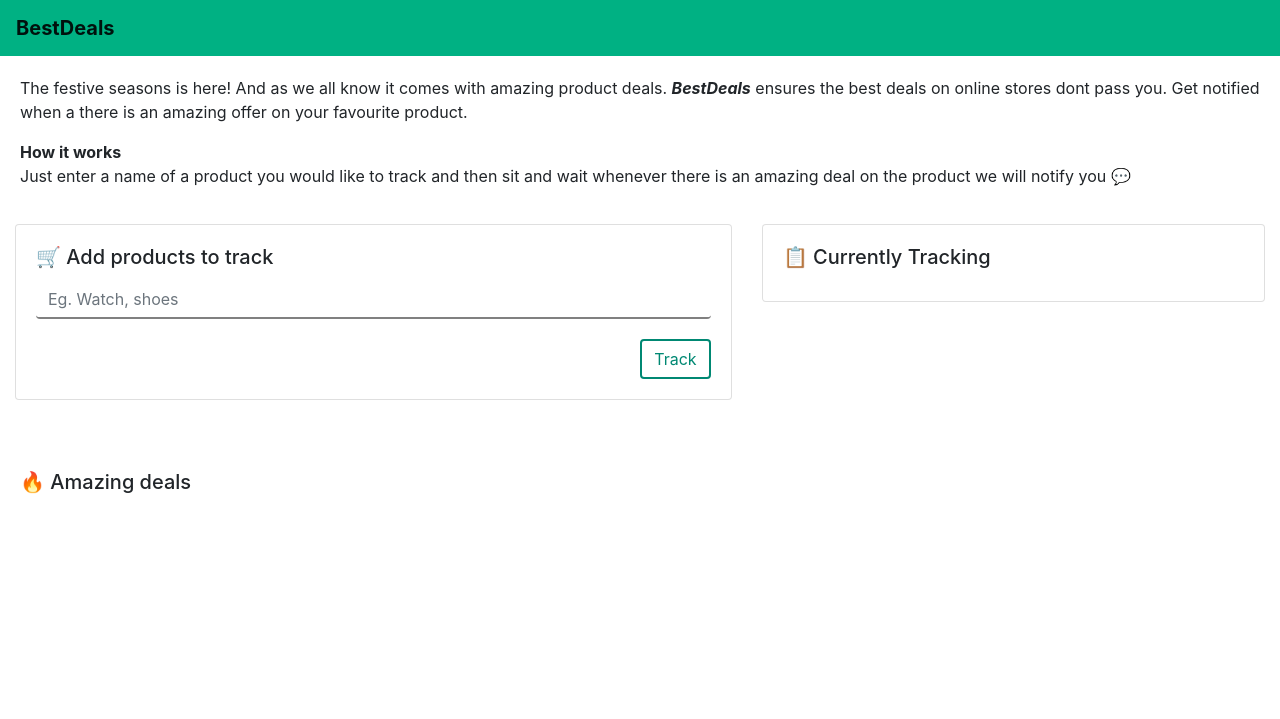
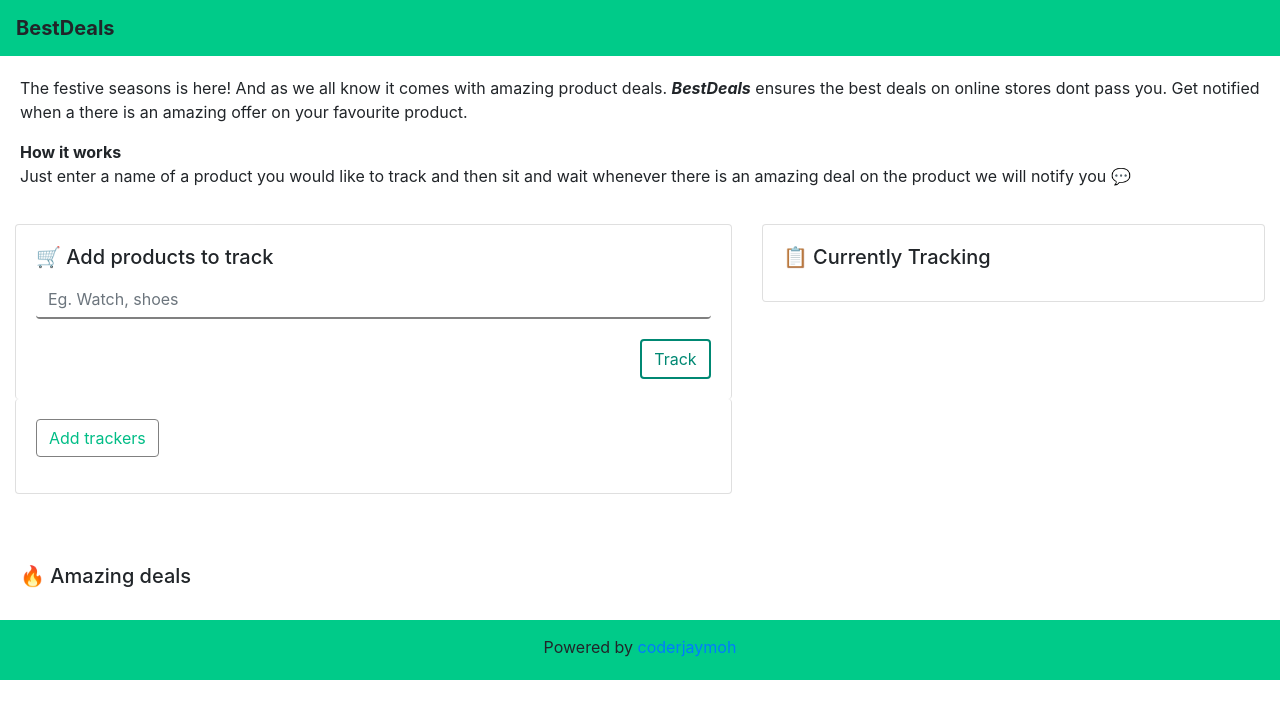
Before and after one commit to coderjaymoh/bestdeals, a Django app: page / in a window 1280 px wide. Shown: the top 719 px of the page. Run offline with Django 3.2, Linux system fonts and the light colour scheme; some libraries are stand-ins or nearby versions.

Commit message:
Finished landing page frontend

```diff
--- a/bestdeals/kilimall.py
+++ b/bestdeals/kilimall.py
@@ -3,7 +3,7 @@ from bestdeals.models import Flashsale
 import pprint
 
 class Scrape:
-    driver = webdriver.Chrome('/home/jaymoh/projects/personal/selenium/bestdeals/chromedriver')
+    # driver = webdriver.Chrome('/home/jaymoh/projects/personal/selenium/bestdeals/chromedriver')
 
     # scraped and foomatted
     def get_flashsales(self):
@@ -23,7 +23,6 @@ class Scrape:
             formatted_flashsale_products.append(each.split('\n'))
 
         # pprint.pprint(formatted_flashsale_products)
-        driver.close()
 
         return formatted_flashsale_products
 
@@ -34,6 +33,8 @@ class Scrape:
                 product_price = each[2].split()[1].replace(',',''),
                 cash_saved = each[3].split()[2].replace(',','')
 
+                print(product_price,products_left,cash_saved)
+
                 # print(product_price,products_left,cash_saved)
                 # flashsales_save = Flashsale(
                 #     product_descriptions = each[0],
--- a/bestdeals/templates/index.html
+++ b/bestdeals/templates/index.html
@@ -16,7 +16,7 @@
   <body>
 
     <!-- style nav -->
-    <nav class="navbar navbar-light">
+    <nav class="navbar">
         <span class="navbar-brand mb-0 h1"><b>BestDeals</b></span>
     </nav>
 
@@ -35,7 +35,7 @@
             </div>
           <div class="row">
               <div class="col-sm-7">
-                <div class="card">
+                <div class="card add-product-card">
                   <div class="card-body">
                     <h5 class="card-title">🛒 Add products to track</h5>
                     {% csrf_token %}
@@ -45,6 +45,62 @@
                   </form>
                   </div>
                 </div>
+                <div class="card add-tracker-card">
+                    <div class="card-body">
+                        <p>
+                            <button class="btn btn-primary add-tracker-button" type="button" data-toggle="collapse" data-target="#collapseExample" aria-expanded="false" aria-controls="collapseExample">
+                              Add trackers
+                            </button>
+                          </p>
+                          <div class="collapse" id="collapseExample">
+                            <div class="card card-body">
+                              <p>Get notified for products in the range of</p>
+                              <form method="POST" action="">
+                                  <div class="row">
+                                    <div class="col">
+                                      <input type="text" class="form-control" placeholder="Min amount">
+                                    </div>
+                                    <div class="col">
+                                      <input type="text" class="form-control" placeholder="Max amount">
+                                    </div>
+                                  </div>
+                                  <p><br>Select categories you would like the price range applied on</p>
+                                  <div class="form-check add-trackers-checkbox">
+                                      <input class="form-check-input" type="checkbox" value="" id="defaultCheck1">
+                                      <label class="form-check-label" for="defaultCheck1">
+                                        Phones and accesories
+                                      </label>
+                                    </div>
+                                    <div class="form-check">
+                                        <input class="form-check-input" type="checkbox" value="" id="defaultCheck1">
+                                        <label class="form-check-label" for="defaultCheck1">
+                                          Computers and Accesories
+                                        </label>
+                                      </div>
+                                      <div class="form-check">
+                                          <input class="form-check-input" type="checkbox" value="" id="defaultCheck1">
+                                          <label class="form-check-label" for="defaultCheck1">
+                                            Electronics
+                                          </label>
+                                        </div>
+                                        <div class="form-check">
+                                            <input class="form-check-input" type="checkbox" value="" id="defaultCheck1">
+                                            <label class="form-check-label" for="defaultCheck1">
+                                              Home and Living
+                                            </label>
+                                          </div>
+                                          <div class="form-check">
+                                              <input class="form-check-input" type="checkbox" value="" id="defaultCheck1">
+                                              <label class="form-check-label" for="defaultCheck1">
+                                                Fashion
+                                              </label>
+                                            </div>
+                                    <input type="submit" class="btn track-product-button" value="Track">
+                                </form>
+                              </div>
+                          </div>
+                    </div>
+                  </div>
               </div>
               <div class="col-sm-5">
                 <div class="card">
@@ -63,6 +119,9 @@
         </div>
 
     </section>
+    <footer class="footer">
+        <p>Powered by <a href="https://github.com/coderjaymoh">coderjaymoh</a></p>
+      </footer>
 
     <!-- Optional JavaScript -->
     <!-- jQuery first, then Popper.js, then Bootstrap JS -->
@@ -77,7 +136,7 @@
 
   <style>
       nav{
-        background-color: rgb(0, 177, 131);
+        background-color: rgb(0, 203, 137);
       }
 
       .main{
@@ -128,12 +187,46 @@
       margin-top: 50px;
       border: none;
     }
+
+    .add-tracker-card{
+      border-top: none;
+    }
+
+    .add-product-card{
+      border-bottom: none;
+    }
+
+    .add-tracker-button{
+      color: rgb(0, 189, 134);
+      background-color: white;
+      border-color: gray;
+    }
+
+    .add-tracker-button:hover{
+      background-color: rgb(0, 189, 134);
+      border: solid 1px rgb(0, 189, 134);
+    }
+
+    .add-trackers-checkbox{
+      margin-top: 20px;
+    }
+
+    .footer{
+      padding: 15px 0px 5px 0px;
+      text-align: center;
+      background: rgb(0, 203, 137);
+    }
   </style>
 
   <script>
 
+    // On body load fetch
+    function load() {
+        console.log("load event detected!");
+      }
+      window.onload = load;
+
      $(function() {
-
 
 // Submit post on submit
 $('#track-product-form').on('submit', function(event){
--- a/bestdeals/views.py
+++ b/bestdeals/views.py
@@ -3,7 +3,6 @@ from django.http import JsonResponse
 from django.core import serializers
 from bestdeals.kilimall import Scrape
 from bestdeals.models import Flashsale, Client, TrackedProduct
-from bestdeals.forms import ClientForm
 import json
 import pprint
 
@@ -24,7 +23,7 @@ def home(request):
 
         # Get previously stored tracked products
         tracked_products = TrackedProduct.objects.all()
-        jsoned_data = serializers.serialize('json', list(tracked_products.tracked_product_name), fields=('tracked_product_name',))
+        jsoned_data = serializers.serialize('json', list(tracked_products), fields=('tracked_product_name',))
         pprint.pprint(jsoned_data)
 
         context = {
@@ -67,16 +66,6 @@ def home(request):
 
 def signup(request):
     if request.method == 'POST':
-        form = ClientForm(request.POST or None)
-        if form.is_valid:
-            form.save()
+        print(request.POST)
 
-            return redirect('signup')
-
-        else:
-            return redirect('home')
-
-    else:
-        form = ClientForm
-
-    return render(request, 'signup.html', {'form': form})
+    return render(request, 'signup.html', )
```
Also changed, not shown: bestdeals/static/css/style.css (+34 -0 lines), bestdeals/templates/signup.html (+15 -7 lines), db.sqlite3, 1 other file.
